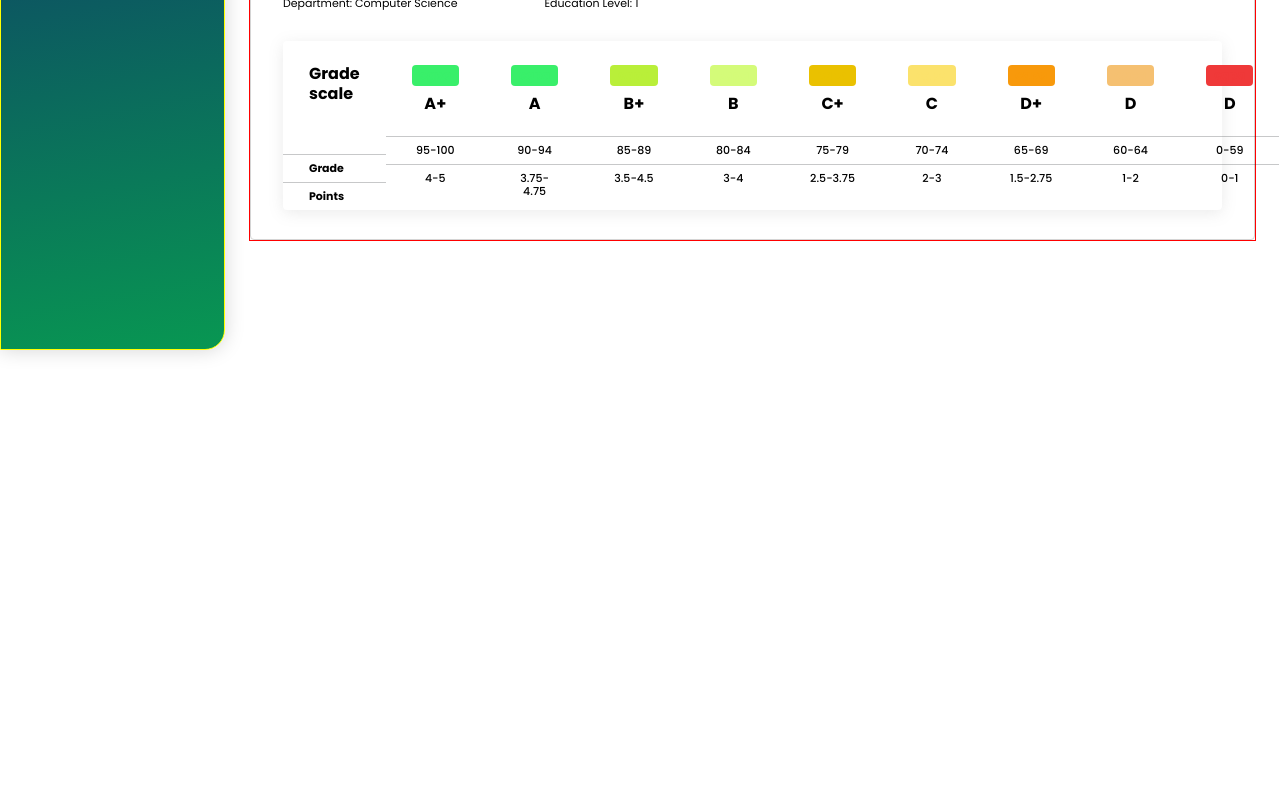
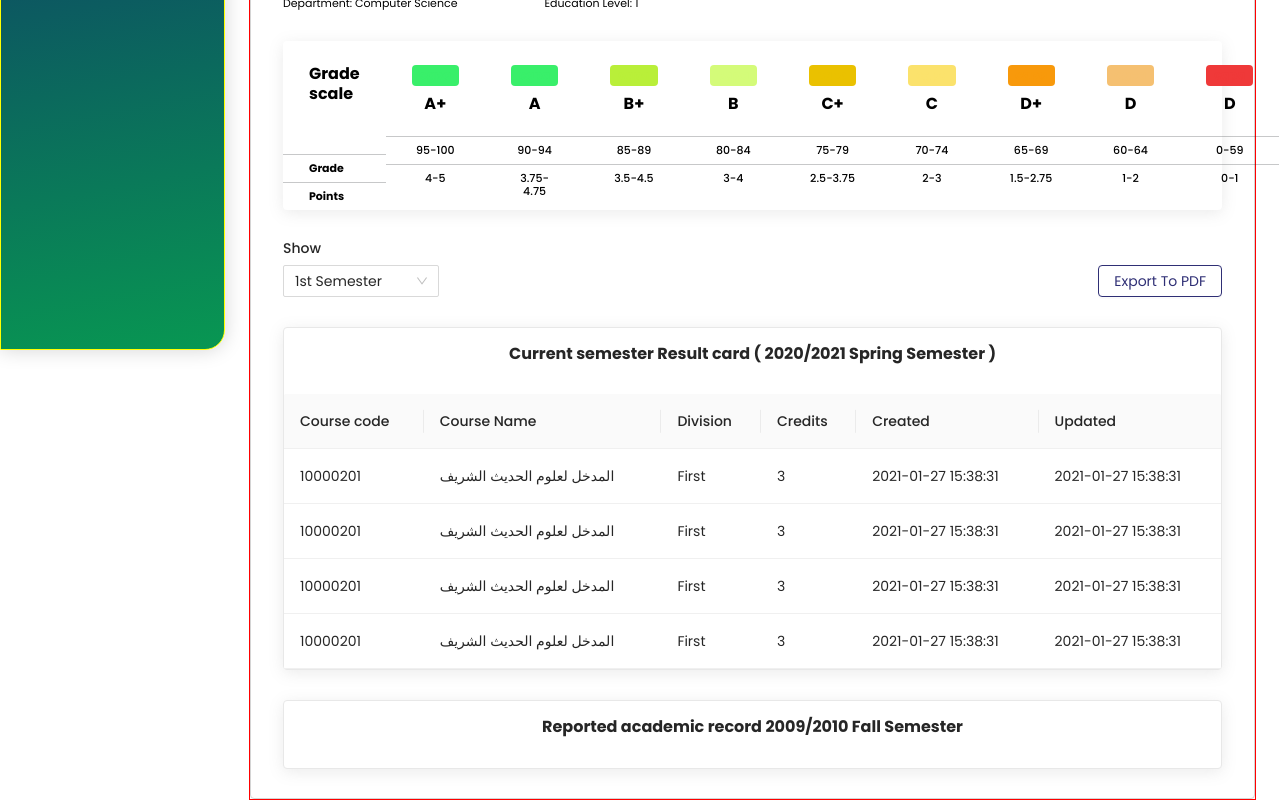
Before and after one commit to abdullah098/KUI-Website, a React (Create React App) app: page /studying-students/1 in a window 1280 px wide. Shown: the part 450-1250 px from the top of the page. Before the commit the page ends 800 px from the top, so only its background shows below. Built offline with nearby package versions, Linux system fonts and the light colour scheme.

Commit message:
student grading current semister result card

```diff
--- a/src/Pages/StudentInfoGrading/index.jsx
+++ b/src/Pages/StudentInfoGrading/index.jsx
@@ -1,5 +1,5 @@
 import React from 'react';
-import { Button } from 'antd';
+import { Button, Select, Table } from 'antd';
 import BackButtonArrow from '../../Assets/Icons/backButtonArrow.svg';
 import GradingScale from '../../Components/Common/gradingScale';
 
@@ -22,6 +22,90 @@ const StudentInfoAndGrading = () => {
             educationLevel: 1
         }
     ];
+
+    const { Option } = Select;
+    const handleChange = (value) => {
+        console.log(`selected ${value}`);
+    }
+
+
+
+    // current sem table data
+    const current_sem_data_Source = [
+        {
+            key: '1',
+            course_name: 'المدخل لعلوم الحديث الشريف',
+            course_code: '10000201',
+            division: 'First',
+            credits: '3',
+            created: '2021-01-27 15:38:31',
+            updated: '2021-01-27 15:38:31',
+        },
+        {
+            key: '2',
+            course_name: 'المدخل لعلوم الحديث الشريف',
+            course_code: '10000201',
+            division: 'First',
+            credits: '3',
+            created: '2021-01-27 15:38:31',
+            updated: '2021-01-27 15:38:31',
+        },
+        {
+            key: '3',
+            course_name: 'المدخل لعلوم الحديث الشريف',
+            course_code: '10000201',
+            division: 'First',
+            credits: '3',
+            created: '2021-01-27 15:38:31',
+            updated: '2021-01-27 15:38:31',
+        },
+        {
+            key: '4',
+            course_name: 'المدخل لعلوم الحديث الشريف',
+            course_code: '10000201',
+            division: 'First',
+            credits: '3',
+            created: '2021-01-27 15:38:31',
+            updated: '2021-01-27 15:38:31',
+        },
+    ];
+    const current_Sem_columns = [
+        {
+            title: 'Course code',
+            dataIndex: 'course_code',
+            key: 'course_code',
+        },
+        {
+            title: 'Course Name',
+            dataIndex: 'course_name',
+            key: 'course_name',
+        },
+        {
+            title: 'Division',
+            dataIndex: 'division',
+            key: 'division',
+        },
+        {
+            title: 'Credits',
+            dataIndex: 'credits',
+            key: 'credits',
+        },
+        {
+            title: 'Created',
+            dataIndex: 'created',
+            key: 'created',
+        },
+        {
+            title: 'Updated',
+            dataIndex: 'updated',
+            key: 'updated',
+        },
+    ];
+
+
+
+
+
 
 
 
@@ -120,6 +204,55 @@ const StudentInfoAndGrading = () => {
                     </div>
 
 
+                    {/* show all sem export  */}
+                    <div className="show-all-sem-export mt-30">
+                        <h4 className="f-14">Show</h4>
+
+                        <div className="all-sem-export d-flex justify-content-between">
+
+                            {/* show by result  */}
+                            <div classname="sem-selector">
+                                <Select className="select-custom" defaultValue="lucy" style={{ width: 156 }} onChange={handleChange}>
+                                    <Option value="jack">All Semester</Option>
+                                    <Option value="lucy">1st Semester</Option>
+                                    <Option value="Yiminghe">2nd Semester</Option>
+                                </Select>
+
+                            </div>
+
+                            {/* export to pdf btn  */}
+                            <div className="export-pdf-btn">
+                                <Button className="export-btn">
+                                    Export To PDF
+                                </Button>
+                            </div>
+                        </div>
+                    </div>
+
+
+                    {/* current semester */}
+                    <div className="current-semester mt-30">
+                        <h4 className="f-16 mb-15 fw-bold text-center">Current semester Result card ( 2020/2021 Spring Semester )</h4>
+
+                        {/* curent sem table  */}
+                        <Table dataSource={current_sem_data_Source } columns={current_Sem_columns} pagination={false} />
+
+
+                    </div>
+
+
+                    {/* reported academic record  */}
+                    <div className="reported-academic-record mt-30">
+                        <h4 className="f-16 mb-15 fw-bold text-center">Reported academic record 2009/2010 Fall Semester</h4>
+
+
+                        {/* reported academic record table  */}
+
+
+                    </div>
+
+
+
 
                 </div>
 
--- a/src/Styles/Pages/_studentInfoGrading.scss
+++ b/src/Styles/Pages/_studentInfoGrading.scss
@@ -30,8 +30,49 @@
 
     .result-card-wrapper {
         padding: 29px 32px 29px 32px;
-        background: #ffffff ;
+        background: #ffffff;
         border: 1px solid #d4d4d4;
         border-radius: 4px;
+
+        .show-all-sem-export {
+            .all-sem-export {
+                .sem-selector {
+                    .select-custom {
+                        background: #ffffff !important;
+                        border: 1px solid #cbcbcb !important;
+                        border-radius: 4px !important;
+                    }
+                }
+                .export-pdf-btn {
+                    .export-btn {
+                        border: 1px solid var(--unnamed-color-2f2f75) !important;
+                        background: #ffffff !important;
+                        border: 1px solid #2f2f75 !important;
+                        border-radius: 4px !important;
+                        color: #2f2f75 !important;
+                    }
+                }
+            }
+        }
+
+        .current-semester {
+            background: #ffffff ;
+            box-shadow: 0px 3px 15px #85858529;
+            border: 1px solid #e8e8e8;
+            border-radius: 4px;
+            h4{
+                padding: 16px 0px 16px 0px;
+            }
+        }
+
+        .reported-academic-record {
+            background: #ffffff ;
+            box-shadow: 0px 3px 15px #85858529;
+            border: 1px solid #e8e8e8;
+            border-radius: 4px;
+            h4{
+                padding: 16px 0px 16px 0px;
+            }
+        }
     }
 }
```
